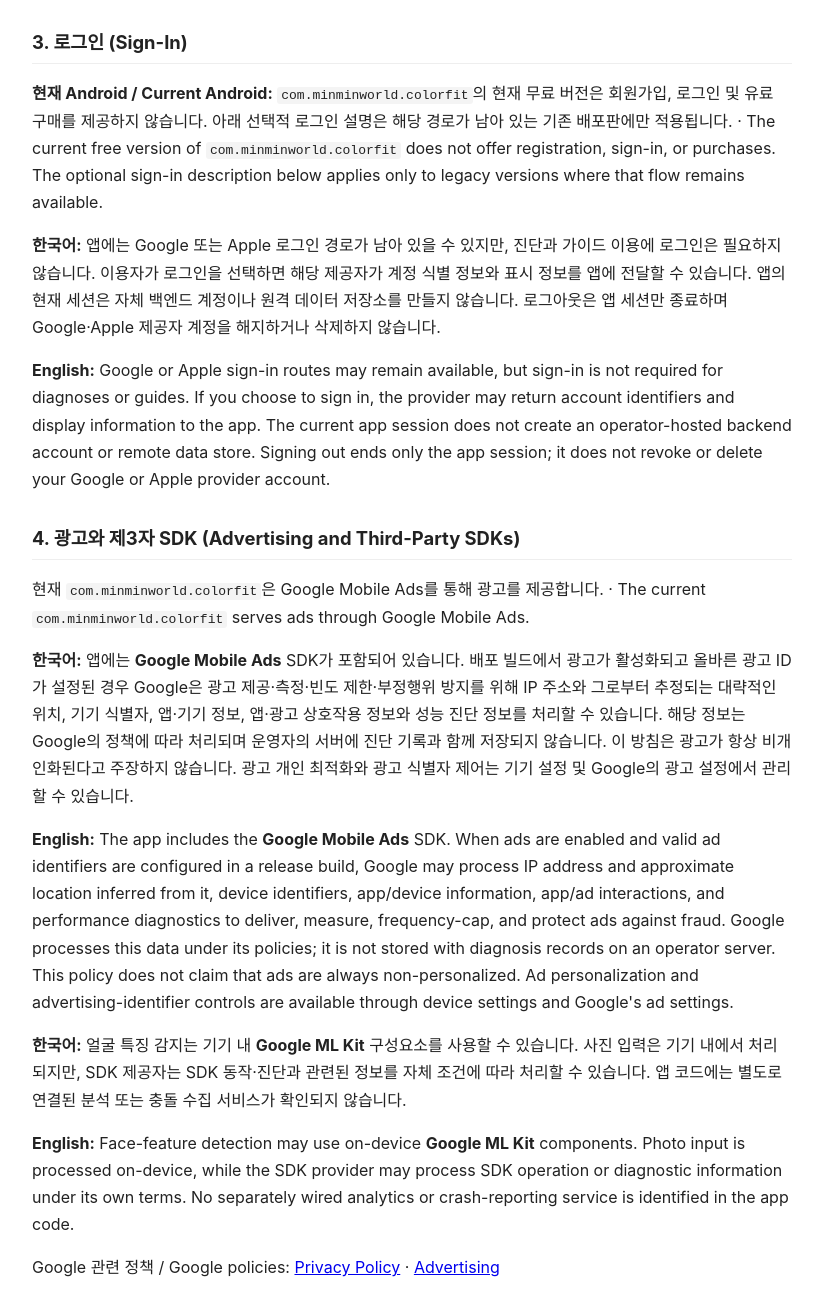
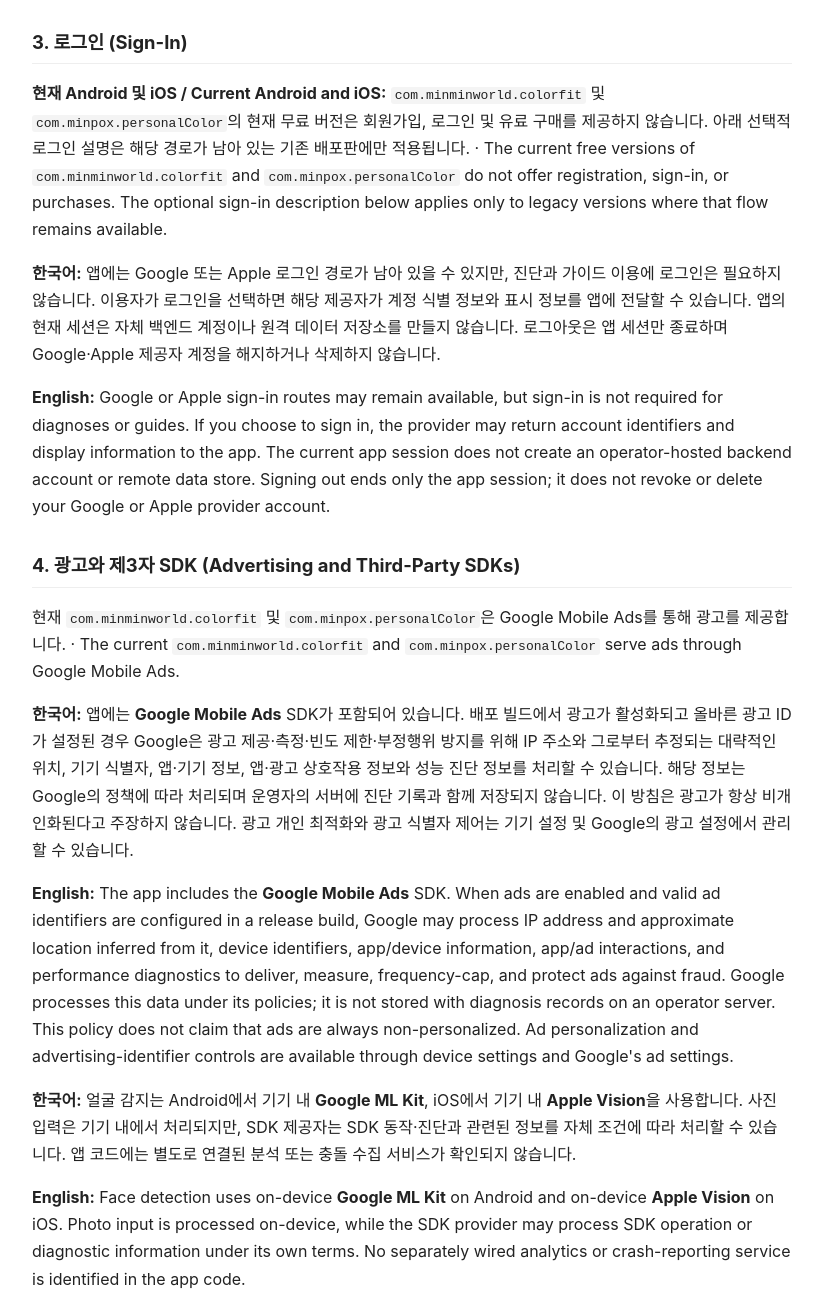
Before and after one commit to minminworld2013-commits/app-legal, a plain HTML site: page personalcolor.html in a window 1280 px wide. Shown: the part 1021-2317 px from the top of the page, without its empty margins (228-1051 px from the left). Drawn offline with Linux system fonts and the light colour scheme.

Commit message:
docs: cover current iOS Colorfit release in shared legal pages

```diff
--- a/personalcolor.html
+++ b/personalcolor.html
@@ -5,7 +5,7 @@
 <style>body{font-family:-apple-system,BlinkMacSystemFont,'Segoe UI',Roboto,sans-serif;max-width:760px;margin:24px auto;padding:0 16px;line-height:1.7;color:#222}h1{font-size:1.5rem}h2{font-size:1.15rem;margin-top:1.6em;border-bottom:1px solid #eee;padding-bottom:.3em}code{background:#f4f4f4;padding:1px 4px;border-radius:3px}small{color:#666}li{margin:.35em 0}</style>
 </head><body>
 <h1>개인정보처리방침 · Privacy Policy</h1>
-<p><small>앱 / App: <b>컬러핏 (Personal Color)</b> · 패키지 / Package: <code>com.minminworld.colorfit</code> (현재 Android / current Android), <code>com.minminworld.personalcolor</code> (기존 Android / legacy Android)<br>
+<p><small>앱 / App: <b>컬러핏 (Personal Color)</b> · 패키지 / Package: <code>com.minminworld.colorfit</code> (현재 Android / current Android), <code>com.minpox.personalColor</code> (현재 iOS / current iOS), <code>com.minminworld.personalcolor</code> (기존 Android / legacy Android)<br>
 운영자 / Operator: <b>MINMINWORLD</b> · 문의 / Contact: <a href="mailto:minminworld.com@gmail.com">minminworld.com@gmail.com</a><br>
 시행일 및 최종 수정 / Effective and last updated: <b>2026-10-12</b></small></p>
 
@@ -21,16 +21,16 @@
 <p><b>English:</b> Diagnosis state, warm/cool result, season or detailed type, internal probability, quality flag, method/rule, and timestamp may be stored in an on-device <b>SQLite</b> database. The photo itself is not stored in the diagnosis record. Preferences such as app settings and onboarding state may also be stored on the device. This information is not synchronized to a server operated by the app.</p>
 
 <h2>3. 로그인 (Sign-In)</h2>
-<p><b>현재 Android / Current Android:</b> <code>com.minminworld.colorfit</code>의 현재 무료 버전은 회원가입, 로그인 및 유료 구매를 제공하지 않습니다. 아래 선택적 로그인 설명은 해당 경로가 남아 있는 기존 배포판에만 적용됩니다. · The current free version of <code>com.minminworld.colorfit</code> does not offer registration, sign-in, or purchases. The optional sign-in description below applies only to legacy versions where that flow remains available.</p>
+<p><b>현재 Android 및 iOS / Current Android and iOS:</b> <code>com.minminworld.colorfit</code> 및 <code>com.minpox.personalColor</code>의 현재 무료 버전은 회원가입, 로그인 및 유료 구매를 제공하지 않습니다. 아래 선택적 로그인 설명은 해당 경로가 남아 있는 기존 배포판에만 적용됩니다. · The current free versions of <code>com.minminworld.colorfit</code> and <code>com.minpox.personalColor</code> do not offer registration, sign-in, or purchases. The optional sign-in description below applies only to legacy versions where that flow remains available.</p>
 <p><b>한국어:</b> 앱에는 Google 또는 Apple 로그인 경로가 남아 있을 수 있지만, 진단과 가이드 이용에 로그인은 필요하지 않습니다. 이용자가 로그인을 선택하면 해당 제공자가 계정 식별 정보와 표시 정보를 앱에 전달할 수 있습니다. 앱의 현재 세션은 자체 백엔드 계정이나 원격 데이터 저장소를 만들지 않습니다. 로그아웃은 앱 세션만 종료하며 Google·Apple 제공자 계정을 해지하거나 삭제하지 않습니다.</p>
 <p><b>English:</b> Google or Apple sign-in routes may remain available, but sign-in is not required for diagnoses or guides. If you choose to sign in, the provider may return account identifiers and display information to the app. The current app session does not create an operator-hosted backend account or remote data store. Signing out ends only the app session; it does not revoke or delete your Google or Apple provider account.</p>
 
 <h2>4. 광고와 제3자 SDK (Advertising and Third-Party SDKs)</h2>
-<p>현재 <code>com.minminworld.colorfit</code>은 Google Mobile Ads를 통해 광고를 제공합니다. · The current <code>com.minminworld.colorfit</code> serves ads through Google Mobile Ads.</p>
+<p>현재 <code>com.minminworld.colorfit</code> 및 <code>com.minpox.personalColor</code>은 Google Mobile Ads를 통해 광고를 제공합니다. · The current <code>com.minminworld.colorfit</code> and <code>com.minpox.personalColor</code> serve ads through Google Mobile Ads.</p>
 <p><b>한국어:</b> 앱에는 <b>Google Mobile Ads</b> SDK가 포함되어 있습니다. 배포 빌드에서 광고가 활성화되고 올바른 광고 ID가 설정된 경우 Google은 광고 제공·측정·빈도 제한·부정행위 방지를 위해 IP 주소와 그로부터 추정되는 대략적인 위치, 기기 식별자, 앱·기기 정보, 앱·광고 상호작용 정보와 성능 진단 정보를 처리할 수 있습니다. 해당 정보는 Google의 정책에 따라 처리되며 운영자의 서버에 진단 기록과 함께 저장되지 않습니다. 이 방침은 광고가 항상 비개인화된다고 주장하지 않습니다. 광고 개인 최적화와 광고 식별자 제어는 기기 설정 및 Google의 광고 설정에서 관리할 수 있습니다.</p>
 <p><b>English:</b> The app includes the <b>Google Mobile Ads</b> SDK. When ads are enabled and valid ad identifiers are configured in a release build, Google may process IP address and approximate location inferred from it, device identifiers, app/device information, app/ad interactions, and performance diagnostics to deliver, measure, frequency-cap, and protect ads against fraud. Google processes this data under its policies; it is not stored with diagnosis records on an operator server. This policy does not claim that ads are always non-personalized. Ad personalization and advertising-identifier controls are available through device settings and Google's ad settings.</p>
-<p><b>한국어:</b> 얼굴 특징 감지는 기기 내 <b>Google ML Kit</b> 구성요소를 사용할 수 있습니다. 사진 입력은 기기 내에서 처리되지만, SDK 제공자는 SDK 동작·진단과 관련된 정보를 자체 조건에 따라 처리할 수 있습니다. 앱 코드에는 별도로 연결된 분석 또는 충돌 수집 서비스가 확인되지 않습니다.</p>
-<p><b>English:</b> Face-feature detection may use on-device <b>Google ML Kit</b> components. Photo input is processed on-device, while the SDK provider may process SDK operation or diagnostic information under its own terms. No separately wired analytics or crash-reporting service is identified in the app code.</p>
+<p><b>한국어:</b> 얼굴 감지는 Android에서 기기 내 <b>Google ML Kit</b>, iOS에서 기기 내 <b>Apple Vision</b>을 사용합니다. 사진 입력은 기기 내에서 처리되지만, SDK 제공자는 SDK 동작·진단과 관련된 정보를 자체 조건에 따라 처리할 수 있습니다. 앱 코드에는 별도로 연결된 분석 또는 충돌 수집 서비스가 확인되지 않습니다.</p>
+<p><b>English:</b> Face detection uses on-device <b>Google ML Kit</b> on Android and on-device <b>Apple Vision</b> on iOS. Photo input is processed on-device, while the SDK provider may process SDK operation or diagnostic information under its own terms. No separately wired analytics or crash-reporting service is identified in the app code.</p>
 <p>Google 관련 정책 / Google policies: <a href="https://policies.google.com/privacy">Privacy Policy</a> · <a href="https://policies.google.com/technologies/ads">Advertising</a></p>
 
 <h2>5. 보관 및 삭제 (Retention and Deletion)</h2>
@@ -44,8 +44,8 @@
 <p>자세한 절차 / Details: <a href="personalcolor-delete.html">데이터 삭제 안내 · Data Deletion Guide</a></p>
 
 <h2>6. 이용 연령 (Intended Age Group)</h2>
-<p><b>한국어:</b> 현재 Android 앱 <code>com.minminworld.colorfit</code>은 대한민국의 만 13세 이상 이용자를 대상으로 하며, 만 13세 이용자도 포함합니다. 현재 무료 버전은 이용을 위해 회원가입이나 로그인을 요구하지 않으며, 생년월일 입력 또는 별도의 연령 확인 절차를 제공하지 않습니다. 기존 Android 앱 <code>com.minminworld.personalcolor</code>에 대해서는 만 14세 미만 아동을 대상으로 하지 않는다는 기존 안내가 적용됩니다.</p>
-<p><b>English:</b> The current Android app, <code>com.minminworld.colorfit</code>, is intended for users aged 13 and older in South Korea, including 13-year-olds. The current free version does not require registration or sign-in and does not provide a date-of-birth entry or separate age-verification process. The existing statement that the app is not directed to children under 14 continues to apply to the legacy Android app, <code>com.minminworld.personalcolor</code>.</p>
+<p><b>한국어:</b> 현재 Android 앱 <code>com.minminworld.colorfit</code>과 iOS 앱 <code>com.minpox.personalColor</code>은 대한민국의 만 13세 이상 이용자를 대상으로 하며, 만 13세 이용자도 포함합니다. 현재 무료 버전은 이용을 위해 회원가입이나 로그인을 요구하지 않으며, 생년월일 입력 또는 별도의 연령 확인 절차를 제공하지 않습니다. 기존 Android 앱 <code>com.minminworld.personalcolor</code>에 대해서는 만 14세 미만 아동을 대상으로 하지 않는다는 기존 안내가 적용됩니다.</p>
+<p><b>English:</b> The current Android app, <code>com.minminworld.colorfit</code>, and iOS app, <code>com.minpox.personalColor</code>, are intended for users aged 13 and older in South Korea, including 13-year-olds. The current free version does not require registration or sign-in and does not provide a date-of-birth entry or separate age-verification process. The existing statement that the app is not directed to children under 14 continues to apply to the legacy Android app, <code>com.minminworld.personalcolor</code>.</p>
 
 <h2>7. 이용자의 권리와 문의 (Your Rights and Contact)</h2>
 <p>기기 안의 정보는 아래 삭제 안내에 따라 직접 삭제할 수 있습니다. Google·Apple 또는 Google 광고 서비스가 처리하는 정보에 대한 권리는 각 제공자의 절차를 이용해야 합니다. 문의: <a href="mailto:minminworld.com@gmail.com">minminworld.com@gmail.com</a>. · You can remove on-device information by following the deletion guide below. Requests concerning data processed by Google, Apple, or Google advertising services must use the relevant provider's process. Contact: <a href="mailto:minminworld.com@gmail.com">minminworld.com@gmail.com</a>.</p>
```
Also changed, not shown: personalcolor-delete.html (+1 -1 lines), personalcolor-terms.html (+4 -4 lines).
